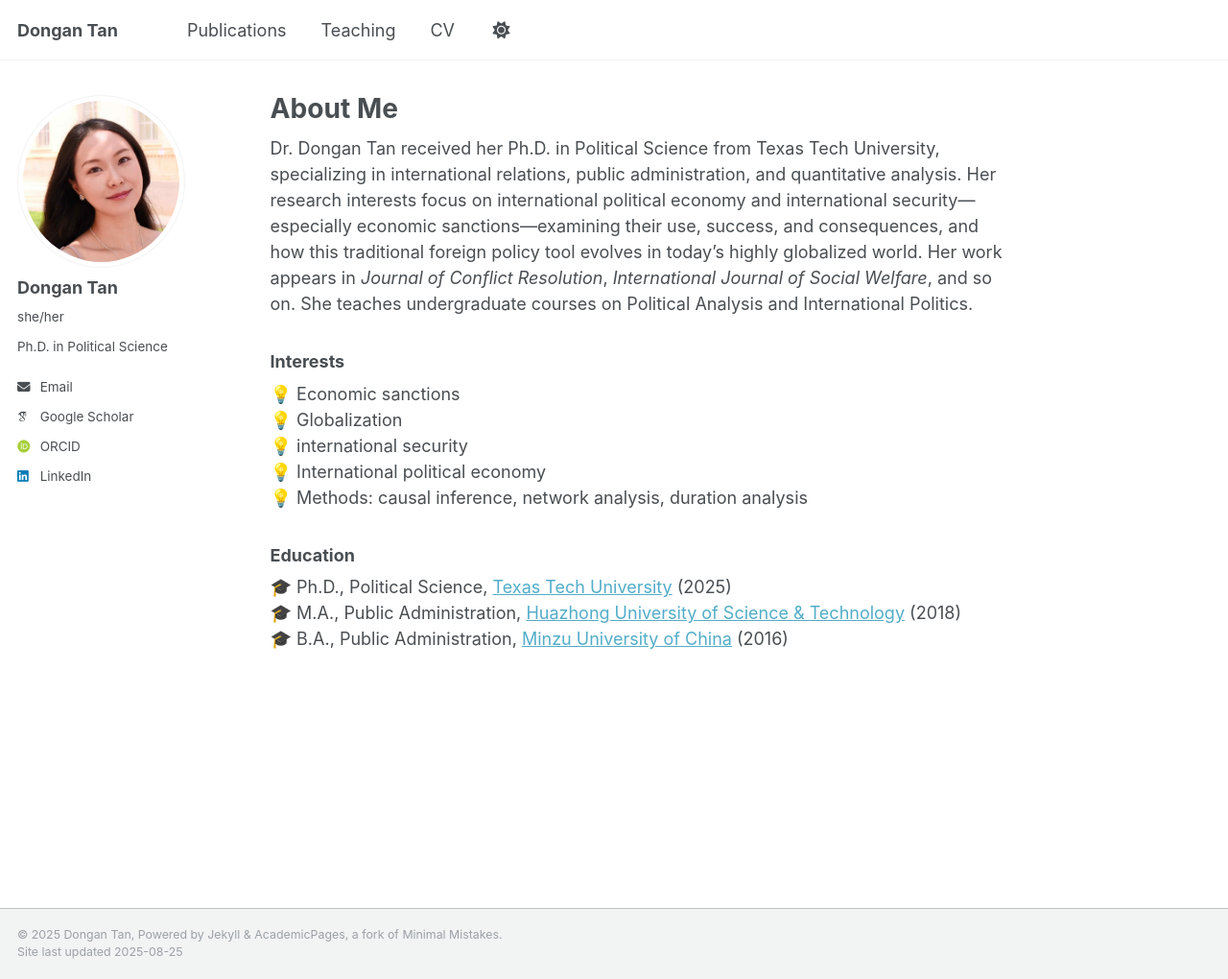
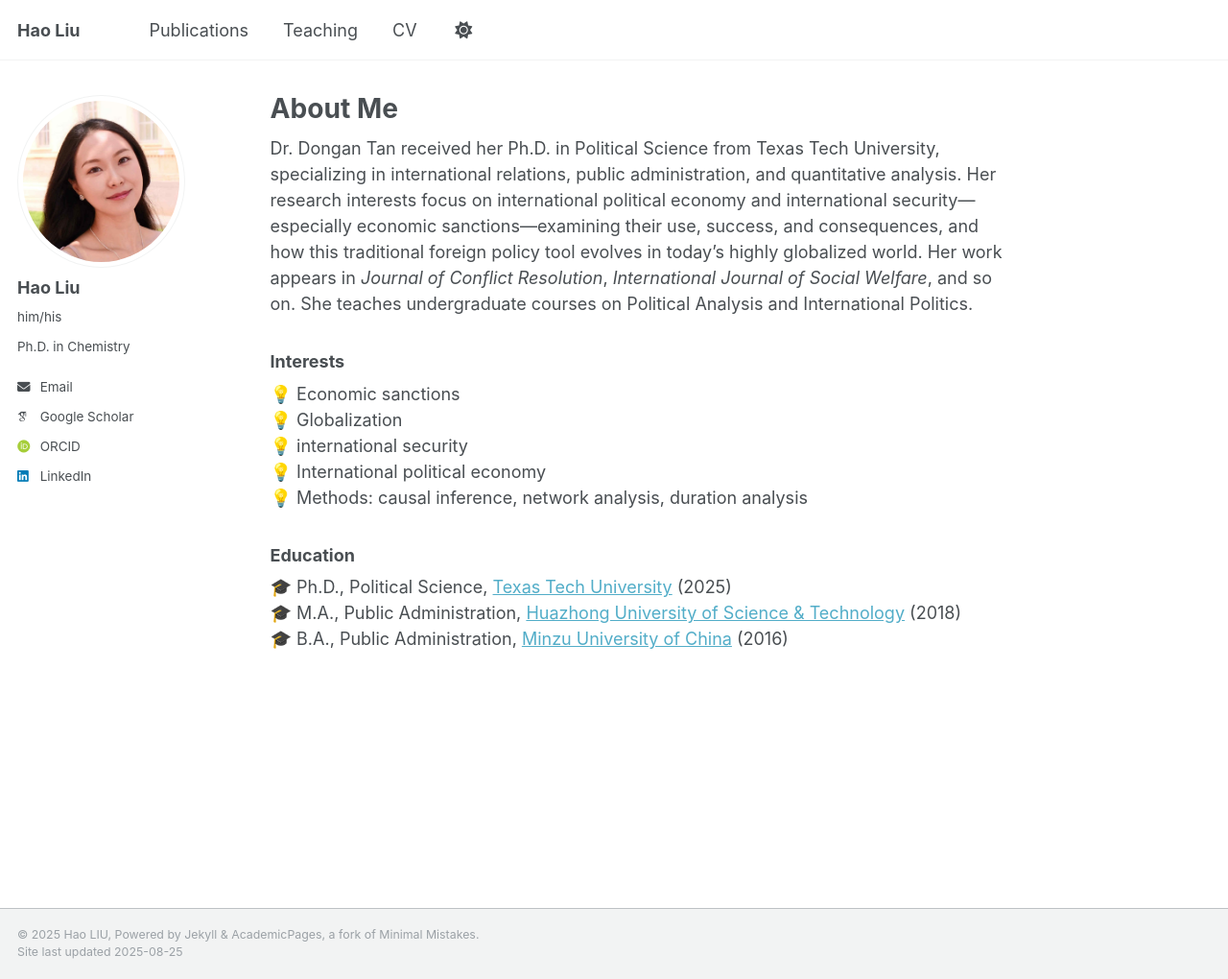
Before and after one commit to HaoLiuScholar/HaoLiuScholar.github.io, a Jekyll site: the page built from _pages/about.md, in a window 1280 px wide and 1020 px high. Shown: the whole window at 96% size. Built offline with Jekyll 4.4.1, drawn with Linux system fonts in a browser that asks for light colours; some web fonts are replaced; a script that is not in the unit is left out.

Commit message:
Update _config.yml

```diff
--- a/_config.yml
+++ b/_config.yml
@@ -9,13 +9,13 @@
 # Basic Site Settings
 locale                   : "en-US"
 site_theme               : "default"
-title                    : "Dongan Tan"
+title                    : "Hao Liu"
 title_separator          : "-"
-name                     : &name "Dongan Tan"
-description              : &description "International Relations Scholar"
+name                     : &name "Hao LIU"
+description              : &description "Chemistry Scholar"
 url                      : https://dongantan.github.io # the base hostname & protocol for your site e.g. "https://[your GitHub username].github.io" or if you already have some other page hosted on Github then use "https://[your GitHub username].github.io/[Your Repo Name]"
 baseurl                  : "" # the subpath of your site, e.g. "/blog"
-repository               : "DonganTan/DonganTan.github.io"
+repository               : "HaoLiuScholar/HaoLiuScholar.github.io"
 
 # Site Author - The following control what appear as part of the author content on the side bar.
 #               If a field is blank the icon and link will not appear, otherwise it will be shown.
@@ -23,9 +23,9 @@ repository               : "DonganTan/DonganTan.github.io"
 author:
   # Biographic information
   avatar           : "profile.png"
-  name             : "Dongan Tan"
-  pronouns         : "she/her"
-  bio              : "Ph.D. in Political Science"
+  name             : "Hao Liu"
+  pronouns         : "him/his"
+  bio              : "Ph.D. in Chemistry"
   location         : #
   employer         : # current institute
   uri              : # URL
@@ -34,10 +34,10 @@ author:
   # Academic websites
   academia         : # URL
   arxiv            : # URL - Update with the correct link to your profile
-  googlescholar    : "https://scholar.google.com/citations?user=SNkHwSsAAAAJ&hl=en&oi=ao"
+  googlescholar    : "https://scholar.google.com/citations?hl=zh-CN&user=YrrPx-cAAAAJ"
   inspire-hep      : # URL
   impactstory      : # URL
-  orcid            : "https://orcid.org/0009-0001-9552-1612"
+  orcid            : "https://orcid.org/0009-0006-6022-629X"
   semantic         : # URL
   pubmed           : # URL
   researchgate     : # URL
@@ -62,7 +62,7 @@ author:
   keybase          : # Username
   instagram        : # Username
   lastfm           : # Username
-  linkedin         : "dongantan"
+  linkedin         : "Hao Liu"
   mastodon         : # URL
   medium           : # URL
   pinterest        : # Username
```
